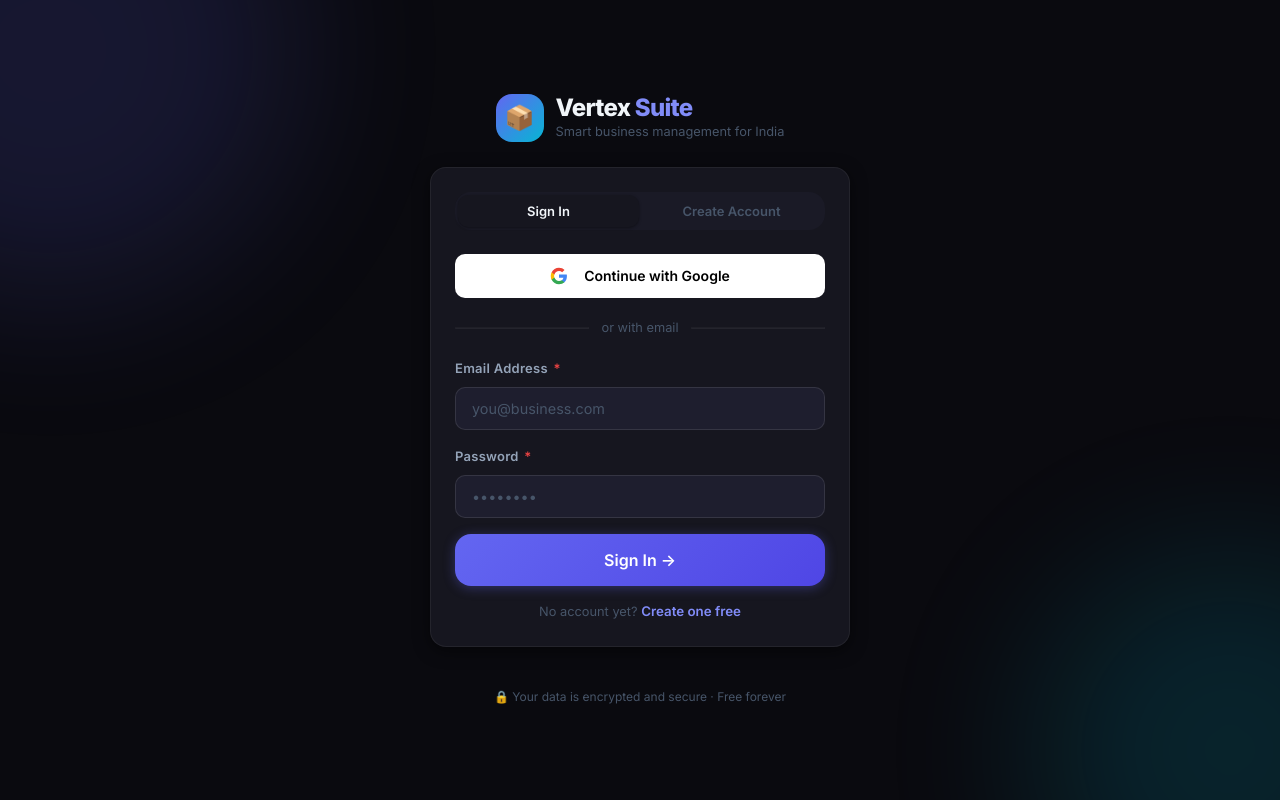
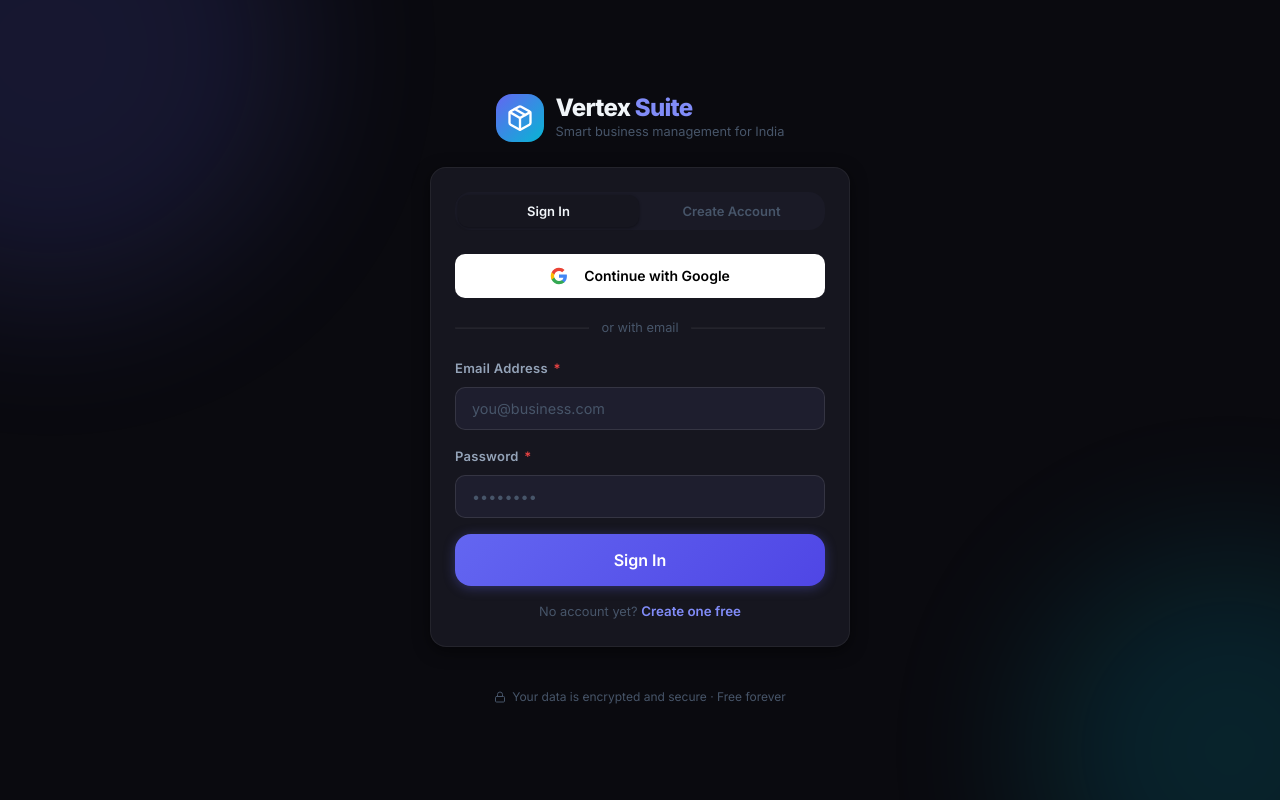
Before and after one commit to arpitagarwala/vertex-suite, a Next.js app: page /login in a window 1280 px wide. Built offline with nearby package versions, Linux system fonts and the light colour scheme; no server answers.

Commit message:
Replace emojis with SVG icons on login and signup page

```diff
--- a/app/login/page.tsx
+++ b/app/login/page.tsx
@@ -2,6 +2,7 @@
 import { useState } from 'react'
 import { useRouter } from 'next/navigation'
 import { createClient } from '@/lib/supabase/client'
+import { Icons } from '@/components/Icons'
 
 export default function LoginPage() {
   const router = useRouter()
@@ -62,7 +63,9 @@
       <div className="login-container animate-fade">
         {/* Logo */}
         <div className="login-logo">
-          <div className="login-logo-icon">📦</div>
+          <div className="login-logo-icon">
+            <Icons.Package size={28} color="#fff" />
+          </div>
           <div>
             <h1 className="login-title">Vertex <span>Suite</span></h1>
             <p className="login-tagline">Smart business management for India</p>
@@ -114,12 +117,12 @@
               <input className="form-input" type="password" placeholder="••••••••" value={password} onChange={e => setPassword(e.target.value)} required minLength={6} />
             </div>
 
-            {error && <div className="toast toast-error" style={{ position:'static', animation:'none' }}>⚠️ {error}</div>}
-            {message && <div className="toast toast-success" style={{ position:'static', animation:'none' }}>✅ {message}</div>}
+            {error && <div className="toast toast-error" style={{ position:'static', animation:'none', display:'flex', alignItems:'center', gap:8 }}><Icons.AlertTriangle size={16} /> {error}</div>}
+            {message && <div className="toast toast-success" style={{ position:'static', animation:'none', display:'flex', alignItems:'center', gap:8 }}><Icons.Check size={16} /> {message}</div>}
 
-            <button type="submit" className="btn btn-primary btn-lg btn-full" disabled={loading}>
-              {loading ? <span className="animate-spin">⏳</span> : null}
-              {loading ? 'Please wait...' : mode === 'login' ? 'Sign In →' : 'Create Account →'}
+            <button type="submit" className="btn btn-primary btn-lg btn-full" style={{ display:'flex', alignItems:'center', justifyContent:'center', gap:8 }} disabled={loading}>
+              {loading ? <Icons.RefreshCw size={18} className="animate-spin" /> : null}
+              {loading ? 'Please wait...' : mode === 'login' ? 'Sign In' : 'Create Account'}
             </button>
           </form>
 
@@ -133,8 +136,8 @@
           )}
         </div>
 
-        <p style={{ textAlign:'center', fontSize:'0.75rem', color:'var(--text-muted)', marginTop:'var(--space-4)' }}>
-          🔒 Your data is encrypted and secure · Free forever
+        <p style={{ textAlign:'center', fontSize:'0.75rem', color:'var(--text-muted)', marginTop:'var(--space-4)', display:'flex', alignItems:'center', justifyContent:'center', gap:6 }}>
+          <Icons.Lock size={12} /> Your data is encrypted and secure · Free forever
         </p>
       </div>
 
```
